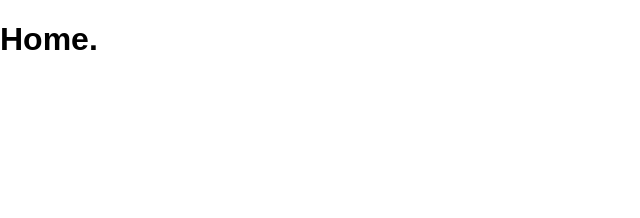
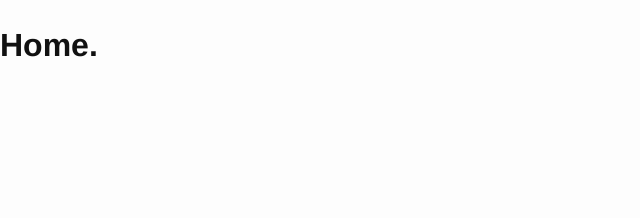
Before and after one commit to alexnesterov/old-website, a Jekyll site: the page built from index.md, in a window 1280 px wide. Shown: the top 218 px of the page, without its empty margins (0-640 px from the left). Built offline with Jekyll 4.4.1, drawn with Linux system fonts in a browser that asks for light colours.

Commit message:
Add some basic styles

```diff
--- a/_layouts/default.html
+++ b/_layouts/default.html
@@ -1,12 +1,9 @@
 <!DOCTYPE html>
 <html lang="ru">
+{% include head.html %}
+<body class="page">
 
-  {% include head.html %}
+  {{ content }}
 
-  <body>
-
-    {{ content }}
-
-  </body>
-
+</body>
 </html>
--- /dev/null
+++ b/assets/styles/_base/base.sass
@@ -0,0 +1,27 @@
+html
+  box-sizing: border-box
+  position: relative
+  min-height: 100%
+  min-width: 960px
+
+*,
+*:before,
+*:after
+  box-sizing: inherit
+
+.page
+  font-family: $base-font-family
+  font-size: $base-font-size
+  font-weight: $base-font-weight
+  line-height: $base-line-height
+  color: $text-color
+  background: $background-color
+  /* Padding bottom by footer height */
+  padding-bottom: $footer-height
+  &__footer
+    position: absolute
+    bottom: 0
+    width: 100%
+    /* Set the fixed height of the footer here */
+    height: $footer-height
+    background: $grey-color
--- /dev/null
+++ b/assets/styles/_base/variables.sass
@@ -0,0 +1,23 @@
+// Our variables
+$base-font-family: "Helvetica Neue", Helvetica, Arial, sans-serif
+$base-font-size:   16px
+$base-font-weight: 400
+$small-font-size:  $base-font-size * 0.875
+$base-line-height: 1.5
+
+$footer-height: 100px
+$spacing-unit:     20px
+
+$text-color:       #111
+$background-color: #fdfdfd
+$brand-color:      #2a7ae2
+
+$grey-color:       #828282
+$grey-color-light: lighten($grey-color, 40%)
+$grey-color-dark:  darken($grey-color, 25%)
+
+// Width of the content area
+// $content-width:    800px;
+//
+// $on-palm:          600px;
+// $on-laptop:        800px;
--- a/assets/styles/_base/variables.scss
+++ /dev/null
@@ -1,22 +0,0 @@
-// Our variables
-$base-font-family: "Helvetica Neue", Helvetica, Arial, sans-serif;
-$base-font-size:   16px;
-$base-font-weight: 400;
-$small-font-size:  $base-font-size * 0.875;
-$base-line-height: 1.5;
-
-$spacing-unit:     30px;
-
-$text-color:       #111;
-$background-color: #fdfdfd;
-$brand-color:      #2a7ae2;
-
-$grey-color:       #828282;
-$grey-color-light: lighten($grey-color, 40%);
-$grey-color-dark:  darken($grey-color, 25%);
-
-// Width of the content area
-$content-width:    800px;
-
-$on-palm:          600px;
-$on-laptop:        800px;
--- a/assets/styles/main.sass
+++ b/assets/styles/main.sass
@@ -4,3 +4,4 @@
 
 @import _base/normalize
 @import _base/variables
+@import _base/base
```
